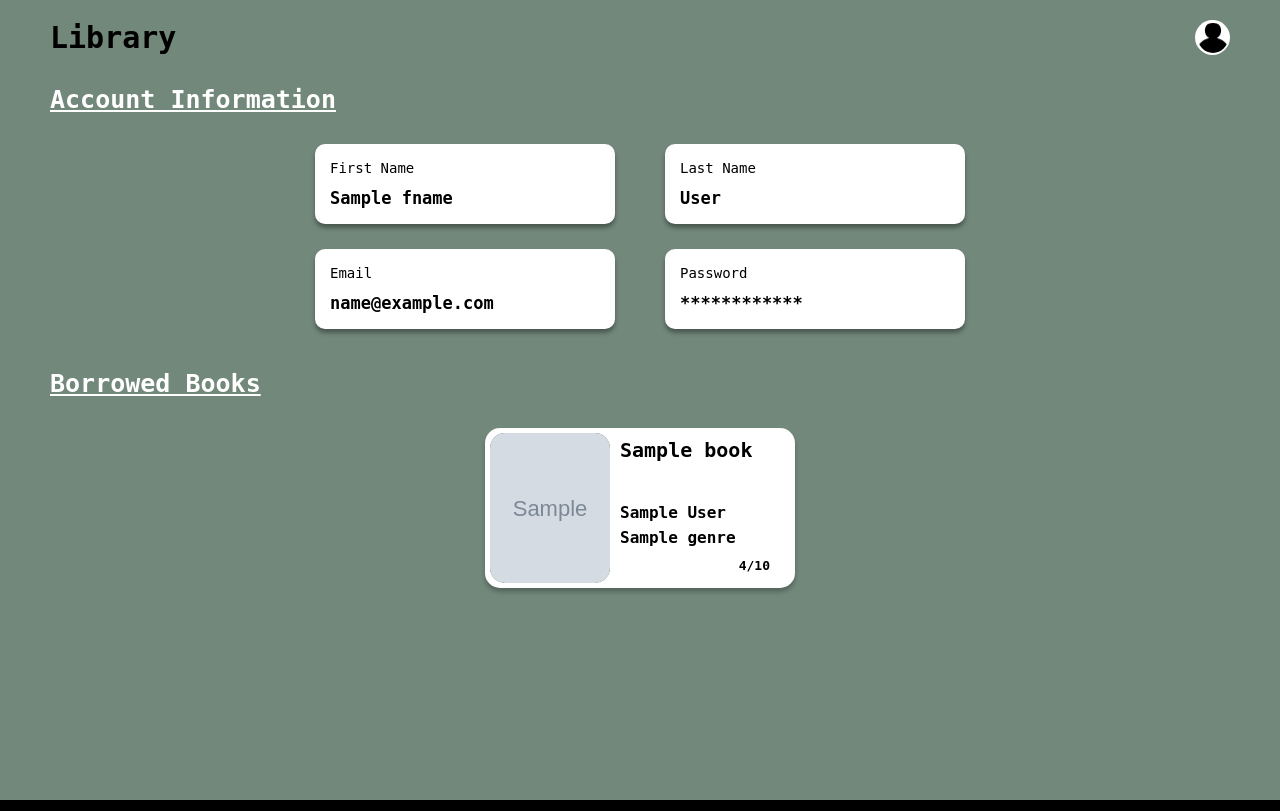
After one commit to GDSC-Django-Capstone/Library, a Django app: template user/templates/account.html in a window 1280 px wide. The commit adds this page. Run offline with Django 5.2, Linux system fonts and the light colour scheme; the template is opened without the code that fills it: most values are stand-ins (such as "Sample title", 1, 10 or a date in 2020); grey boxes marked "Sample" are stand-in pictures; data that the repository does not hold is empty.

Commit message:
Add account center for user

```diff
--- a/access/templates/index.html
+++ b/access/templates/index.html
@@ -13,9 +13,9 @@
 
     <div class = "index_nav">
         <p class="name">Library</p>
-        <div class="account">
+        <a class="link" href="/user/user/"><div class="account">
             <div></div>
-        </div>
+        </div></a>
     </div>
 
     <div class = "index_mid">
@@ -27,7 +27,7 @@
         <div class = "book_container">
 
             {% for i in books %}
-                <a class = link href="/book/info/{{ i.id }}">
+                <a class = "link" href="/book/info/{{ i.id }}">
                     <div class="book">
                         <div class="book_left">
                             {% load static %}
--- a/access/urls.py
+++ b/access/urls.py
@@ -4,5 +4,5 @@ from . import views
 urlpatterns = [
     path("", views.index),
     path("register/", views.register),
-    path("login/", views.login),
+    path("login/", views.login,name="login"),
 ]
--- a/book/templates/search.html
+++ b/book/templates/search.html
@@ -13,9 +13,9 @@
 
     <div class = "index_nav">
         <p class="name">Library</p>
-        <div class="account">
+        <a class="link" href="/user/user/"><div class="account">
             <div></div>
-        </div>
+        </div></a>
     </div>
 
     <div class = "index_mid">
--- a/library/urls.py
+++ b/library/urls.py
@@ -21,4 +21,5 @@ urlpatterns = [
     path('admin/', admin.site.urls),
     path('', include("access.urls")),
     path('book/', include("book.urls")),
+    path('user/', include("user.urls")),
 ]
--- /dev/null
+++ b/user/static/css/account.css
@@ -0,0 +1,248 @@
+*{
+    margin:0px;
+    padding:0px;
+}
+
+
+html{
+    font-size:10px;
+    /* font-family:'Courier New', Courier, monospace; */
+    font-family: monospace;
+}
+
+:root{
+    --greenish:#72887B;
+    --white:#FFFFFF;
+    --black:#000000;
+}
+
+body{
+    overflow:hidden;
+    background:black;
+}
+
+.account_container{
+    width:100vw;
+    min-height:100vh;
+    background:var(--greenish);
+    padding:20px 50px;
+    box-sizing:border-box;
+}
+
+
+    .account_nav{
+        display:flex;
+        justify-content:space-between;
+        align-items:center;
+        margin-bottom:30px;
+    }
+
+        .name{
+            font-size:3rem;
+            font-weight:bold;
+        }
+
+        .account{
+            width:35px;
+            height:35px;
+            border-radius:50px;
+            background:var(--white);
+            display:flex;
+            justify-content:center;
+            align-items:center;
+        }
+
+            .account>div{
+                width:30px;
+                height:30px;
+                border-radius:50px;
+                background-image:url('../access/account.svg');
+                background-size:cover;
+                background-repeat:no-repeat;
+                background-position:center;
+            }
+
+    .account_mid{
+        margin-bottom:40px;
+    }
+
+        .account_mid>p{
+            color:var(--white);
+            font-weight:bold;
+            text-decoration:underline;
+            font-size:2.5rem;
+            margin-bottom:30px;
+        }
+
+        .account_info{
+            width:fit-content;
+            margin:0 auto;
+        }
+
+            .account_info>div{
+                display:flex;
+                justify-content:center;
+                align-items:center;
+            }
+
+            .account_info>div>div:first-child{
+                margin-right:50px;
+            }
+
+
+
+            .account_info_top{
+                margin-bottom:25px;
+            }
+
+            .account_info_bottom{}
+
+                .account_info_card{
+                    background:var(--white);
+                    border-radius:10px;
+                    padding:16px 15px;
+                    box-shadow:0px 4px 4px rgba(0,0,0,0.35);
+                    width:300px;
+                    height:80px;
+                    display:flex;
+                    flex-direction:column;
+                    justify-content:space-between;
+                    box-sizing:border-box;
+
+
+                }
+
+                .account_info_card>p:first-child{
+                    font-size:1.4rem;
+                }
+
+                .account_info_card>p:last-child{
+                    font-size:1.7rem;
+                    font-weight:bold;
+                }
+
+    .account_bottom{}
+
+        .account_bottom>p{
+            color:var(--white);
+            font-weight:bold;
+            text-decoration:underline;
+            font-size:2.5rem;
+            margin-bottom:30px;
+        }
+
+        .borrowed_info{
+            display:flex;
+            flex-wrap:wrap;
+            justify-content:space-around;
+            align-items:center;
+            box-sizing:border-box;
+            padding:0px 100px;
+        }
+
+
+            .link{
+                text-decoration: none;
+                color: inherit;
+                cursor: pointer;
+            }
+
+                .book{
+                    display:flex;
+                    flex-wrap:wrap;
+                    width:300px;
+                    height:150px;
+                    border-radius:15px;
+                    background:var(--white);
+                    padding:5px;
+                    box-shadow:0px 4px 4px rgba(0,0,0,0.25);
+                    position:relative;
+                }
+
+                    .book_left{
+                        width:40%;
+                        height:100%;
+                        background:var(--greenish);
+                        border-radius:15px;
+                        overflow:hidden;
+                        display:flex;
+                        justify-content:center;
+                        align-items:center;
+                    }
+
+                        .book_left>img{
+                            display:block;
+                            width:100%;
+                            height:100%;
+                            object-fit:cover;
+                            border-radius:15px;
+                        }
+
+                    .book_right{
+                        padding:5px 10px;
+                        width:50%;
+                    }
+
+                        .title{
+                            font-size:2rem;
+                            font-weight:700;
+                            margin-bottom:40px;
+                            height:25px;
+                            overflow:hidden;
+                            white-space:nowrap;
+                            text-overflow: ellipsis;
+                        }
+
+                        .author{
+                            font-size:1.6rem;
+                            font-weight:600;
+                            margin-bottom:5px;
+                            height:20px;
+                            overflow:hidden;
+                            white-space:nowrap;
+                            text-overflow: ellipsis;
+                        }
+
+                        .genre{
+                            font-size:1.6rem;
+                            font-weight:600;
+                            margin-bottom:10px;
+                            height:20px;
+                            overflow:hidden;
+                            white-space:nowrap;
+                            text-overflow: ellipsis;
+                        }
+
+                        .rating{
+                            font-size:1.3rem;
+                            font-weight:600;
+                            text-align:end;
+                        }
+
+                    .book:hover > .overlay{
+                        display:flex;
+                    }
+
+                    .overlay{
+                        position:absolute;
+                        bottom:0px;
+                        left:0px;
+                        width:100%;
+                        height:30%;
+                        display:none;
+                        justify-content:center;
+                        align-items:center;
+                        background:rgba(0,0,0,0.8);
+                        border-radius:0px 0px 15px 15px;
+                    }
+
+
+                        .overlay>button{
+                            outline:none;
+                            border:none;
+                            background:var(--white);
+                            border-radius:10px;
+                            font-weight:bold;
+                            font-size:1.4rem;
+                            padding:5px 5px;
+                        }
--- /dev/null
+++ b/user/static/js/account.js
@@ -0,0 +1,42 @@
+"use strict";
+
+let returnBook = document.querySelectorAll('.overlay>button');
+
+let host = 'http://127.0.0.1:8000/user/return/';
+
+returnBook.forEach(book=>{
+    book.addEventListener('click',function(e){
+        e.preventDefault();
+
+
+
+        let request = new Request(host + e.target.dataset.bid + "/",{
+            method:"POST",
+        })
+
+
+        fetch(request)
+        .then(response=>{
+
+            if(!response.ok){
+                throw new Error('Unexpected error, try reloading the page');
+            }
+            return response.json();
+        })
+        .then(data=>{
+
+            alert(data['msg']);
+
+        })
+        .catch(error=>{
+            alert("Unexpected error, try reloading the page");
+            console.error(error);
+        });
+
+
+
+
+
+
+    });
+});
--- /dev/null
+++ b/user/templates/account.html
@@ -0,0 +1,109 @@
+<!DOCTYPE html>
+<html lang="en">
+<head>
+    <meta charset="UTF-8">
+    <meta name="description" content="Library management system.">
+    <meta name="viewport" content="width=device-width, initial-scale=1.0">
+    <meta http-equiv="X-UA-Compatible" content="IE=edge">
+    <title>Library</title>
+
+    {% load static %}
+    <link rel="stylesheet" href="{% static 'css/account.css' %}">
+
+</head>
+
+<body>
+    <div class="account_container">
+
+        <div class="account_nav">
+            <p class="name">Library</p>
+            <div class="account">
+                <div></div>
+            </div>
+        </div>
+
+        <div class="account_mid">
+            <p>Account Information</p>
+
+            <div class="account_info">
+
+                <div class="account_info_top">
+
+                    <div class="account_info_card">
+                        <p>First Name</p>
+                        <p>{{ fname }}</p>
+                    </div>
+
+                    <div class="account_info_card">
+                        <p>Last Name</p>
+                        <p>{{ lname }}</p>
+                    </div>
+
+                </div>
+
+
+                <div class="account_info_bottom">
+
+                    <div class="account_info_card">
+                        <p>Email</p>
+                        <p>{{ email }}</p>
+                    </div>
+
+                    <div class="account_info_card">
+                        <p>Password</p>
+                        <p>************</p>
+                    </div>
+
+                </div>
+
+
+            </div>
+        </div>
+
+        <div class="account_bottom">
+
+            <p>Borrowed Books</p>
+
+            <div class="borrowed_info">
+
+                {% for i in books %}
+
+                    <a class = "link" href="/book/info/{{ i.id }}">
+                        <div class="book">
+                            <div class="book_left">
+                                {% load static %}
+                                <img src="{% static i.image %}">
+                            </div>
+
+                            <div class="book_right">
+                            <p class="title">{{ i.title }}</p>
+                            <p class="author">{{ i.author }}</p>
+                            <p class="genre">{{ i.genre }}</p>
+                            <p class="rating">{{ i.rating }}/10</p>
+                        </div>
+
+                            <div class="overlay">
+                                <button data-bid = "{{ i.id }}">Return</button>
+                            </div>
+                        </div>
+                    </a>
+
+                {% endfor %}
+
+
+
+
+
+            </div>
+
+        </div>
+
+
+
+    </div>>
+
+
+    {% load static %}
+    <script src="{% static 'js/account.js' %}"></script>
+</body>
+</html>
--- /dev/null
+++ b/user/urls.py
@@ -0,0 +1,7 @@
+from django.urls import path
+from . import views
+
+urlpatterns = [
+    path("user/", views.account),
+    path("return/<str:book_id>/", views.return_book),
+]
```
Also changed, not shown: user/views.py (+83 -1 lines), 2 other files.
